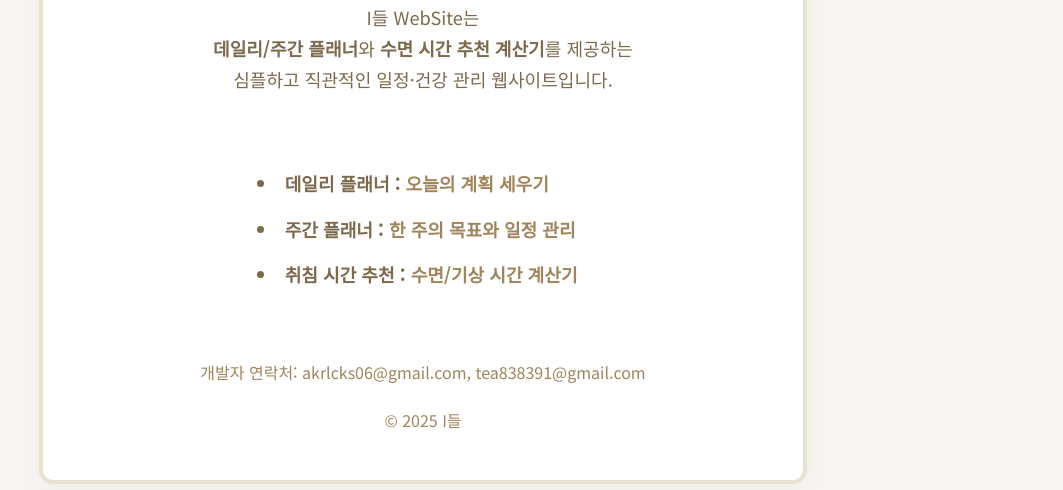
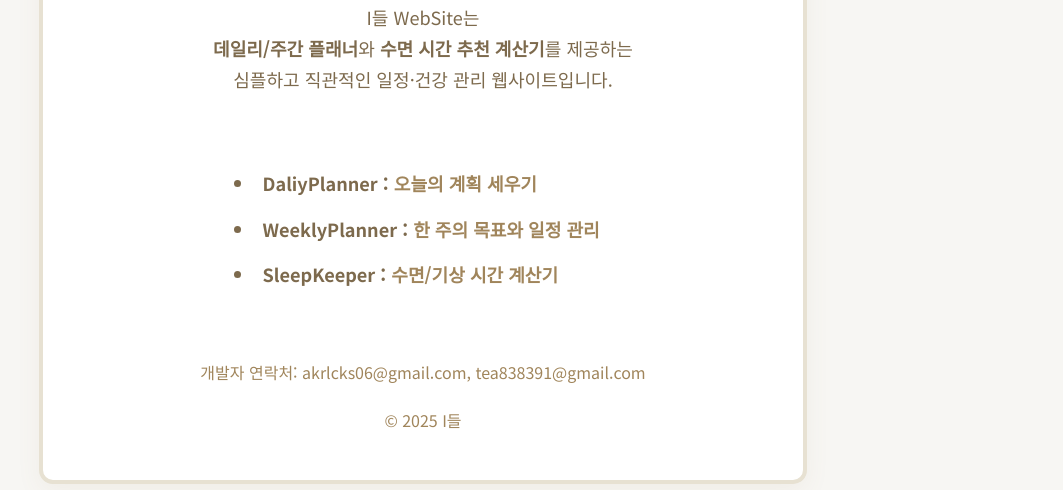
Before and after one commit to lemon1470/idle, a plain HTML site: page index.html in a window 1280 px wide. Shown: the part 310-800 px from the top of the page, without its empty margins (217-1280 px from the left). Drawn offline with Linux system fonts and the light colour scheme.

Commit message:
Add files via upload

```diff
--- a/index.html
+++ b/index.html
@@ -200,15 +200,15 @@
       </div>
       <ul class="home-list">
         <li>
-          <b>데일리 플래너 :</b>
+          <b>DaliyPlanner :</b>
           <a href="dayplanner.html">오늘의 계획 세우기</a>
         </li>
         <li>
-          <b>주간 플래너 :</b>
+          <b>WeeklyPlanner :</b>
           <a href="weekplanner.html">한 주의 목표와 일정 관리</a>
         </li>
         <li>
-          <b>취침 시간 추천 :</b>
+          <b>SleepKeeper :</b>
           <a href="sleepTime.html">수면/기상 시간 계산기</a>
         </li>
       </ul>
```
